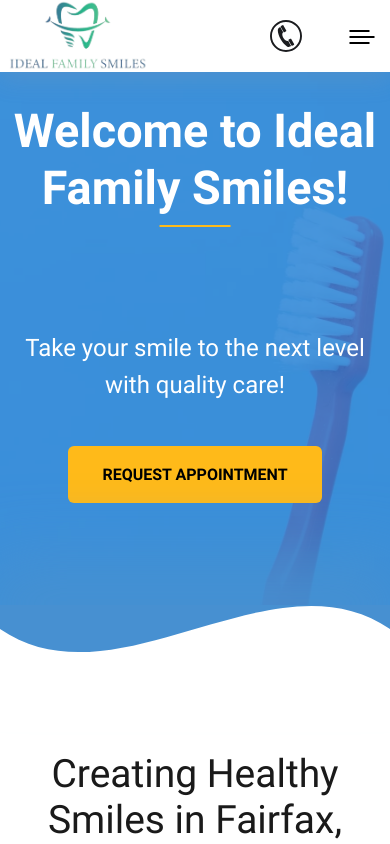
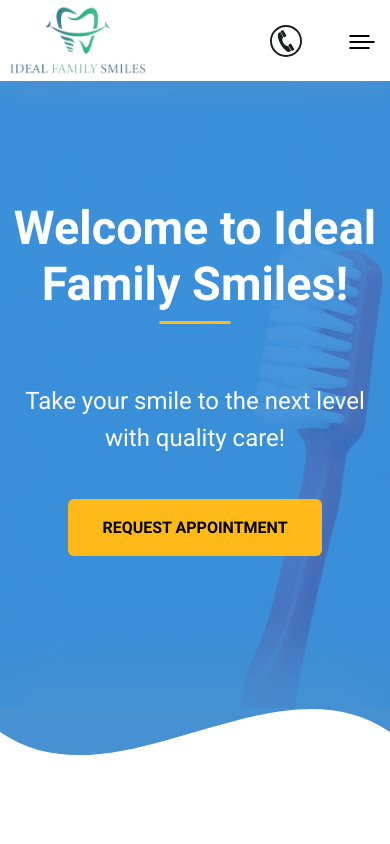
Before and after one commit to haskar1/ideal-family-smiles, a plain HTML site: page index.html in a window 390 px wide. Shown: the top 844 px of the page. Drawn offline with Linux system fonts and the light colour scheme.

Commit message:
Change landing title spacing

```diff
--- a/css/critical.css
+++ b/css/critical.css
@@ -5,7 +5,7 @@
 @media only screen and (min-width: 0em) {
   #hero {
     font-size: inherit;
-    padding: 9.375em 0;
+    padding: 12.5em 0;
     position: relative;
     z-index: 1;
   }
@@ -55,8 +55,7 @@
     text-align: center;
     line-height: 1.203125;
     margin: auto;
-    margin-top: -1em;
-    margin-bottom: 2.4375em;
+    margin-bottom: 1.5em;
     width: 100%;
     max-width: 10em;
     position: relative;
@@ -150,12 +149,10 @@
 /* Tablet */
 @media only screen and (min-width: 48em) {
   #hero {
-    padding: 12.5em 0;
     z-index: 1;
     overflow: hidden;
   }
   #hero h1 {
-    margin-top: 0;
     margin-bottom: 1.5em;
     line-height: 1.5;
   }
--- a/css/root.css
+++ b/css/root.css
@@ -165,6 +165,7 @@
     display: inline-block;
     height: 4em;
     width: auto;
+    margin: 0.25em 0;
   }
   #navigation .logo img {
     width: auto;
```
